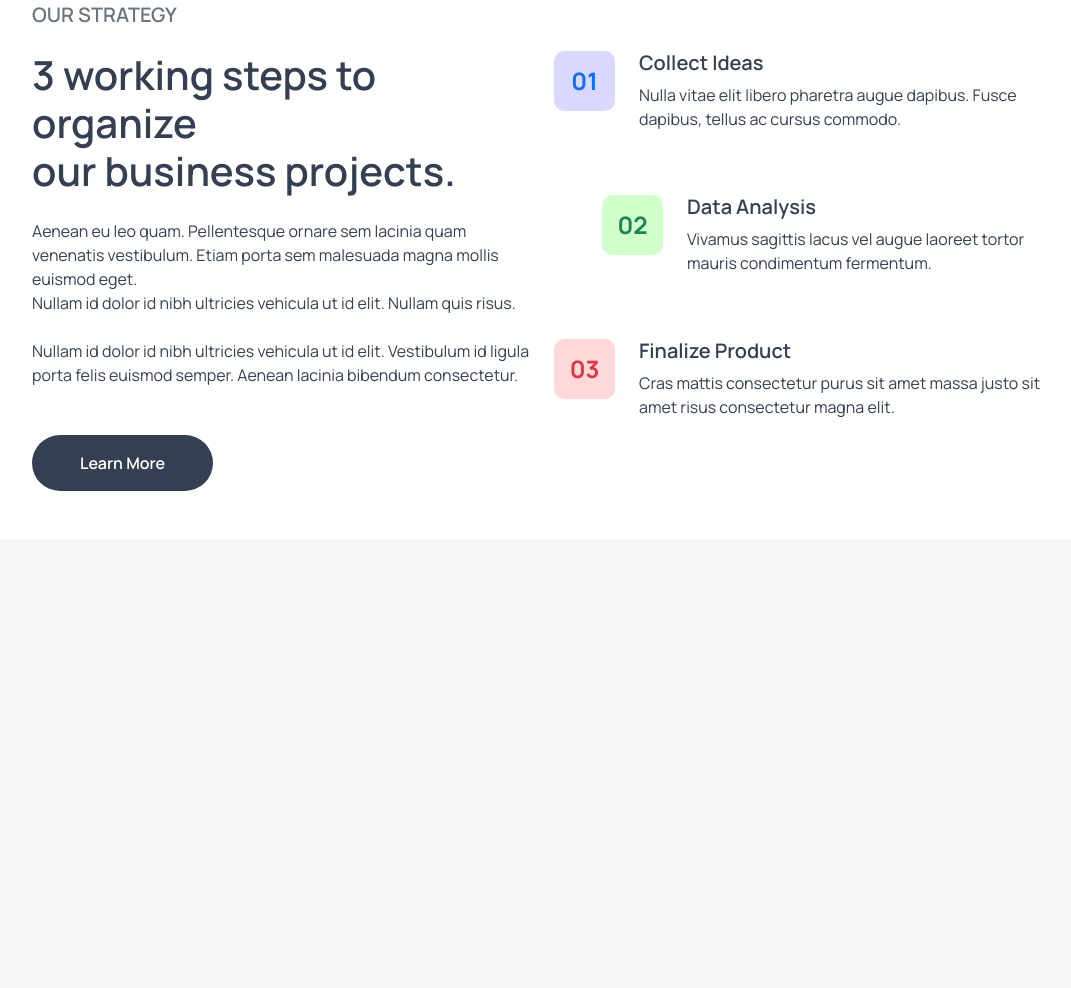
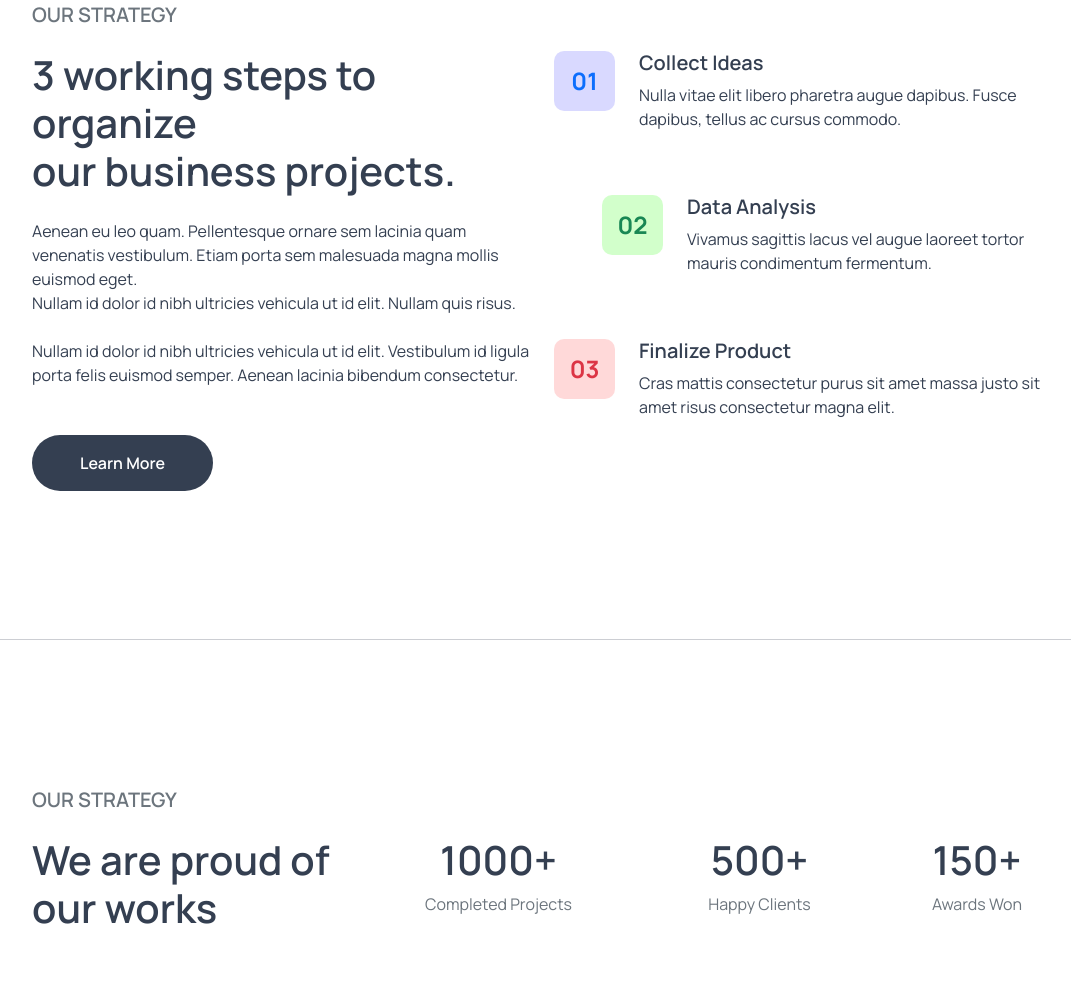
Before and after one commit to juwelDev/1st_team_a, a plain HTML site: page index.html in a window 1280 px wide. Shown: the part 1472-2460 px from the top of the page, without its empty margins (98-1169 px from the left). Before the commit the page ends 2011 px from the top, so only its background shows below. Drawn offline with nearby package versions, Linux system fonts and the light colour scheme.

Commit message:
company facts

```diff
--- a/index.html
+++ b/index.html
@@ -221,6 +221,37 @@
           </div>
         </section>
         <!-- Our Strategy -->
+        <hr class="margin-y" />
+
+        <!-- Company Facts -->
+        <section>
+          <div class="row p-5">
+            <h5 class="text-secondary fw-semibold">OUR STRATEGY</h5>
+            <div class="col-12 col-md-4">
+              <h1 class="fw-semibold mt-3">
+                We are proud of <br />
+                our works
+              </h1>
+            </div>
+            <div class="col-12 col-md-3 text-center">
+              <h1 class="fw-semibold mt-3">1000+</h1>
+              <p class="text-secondary">Completed Projects</p>
+            </div>
+            <div class="col-12 col-md-3 text-center">
+              <h1 class="fw-semibold mt-3">500+</h1>
+              <p class="text-secondary">Happy Clients</p>
+            </div>
+            <div class="col-12 col-md-2 text-center">
+              <h1 class="fw-semibold mt-3">150+</h1>
+              <p class="text-secondary">Awards Won</p>
+            </div>
+          </div>
+        </section>
+        <!-- Company Facts -->
+
+        <!-- Testimonials -->
+
+        <!-- Testimonials -->
       </section>
       <!-- What we Do -->
     </main>
--- a/styles/style.css
+++ b/styles/style.css
@@ -81,3 +81,6 @@ body{
     align-items: center;
     border-radius: 10px;
 }
+.margin-y{
+    margin: 100px 0;
+}
```
